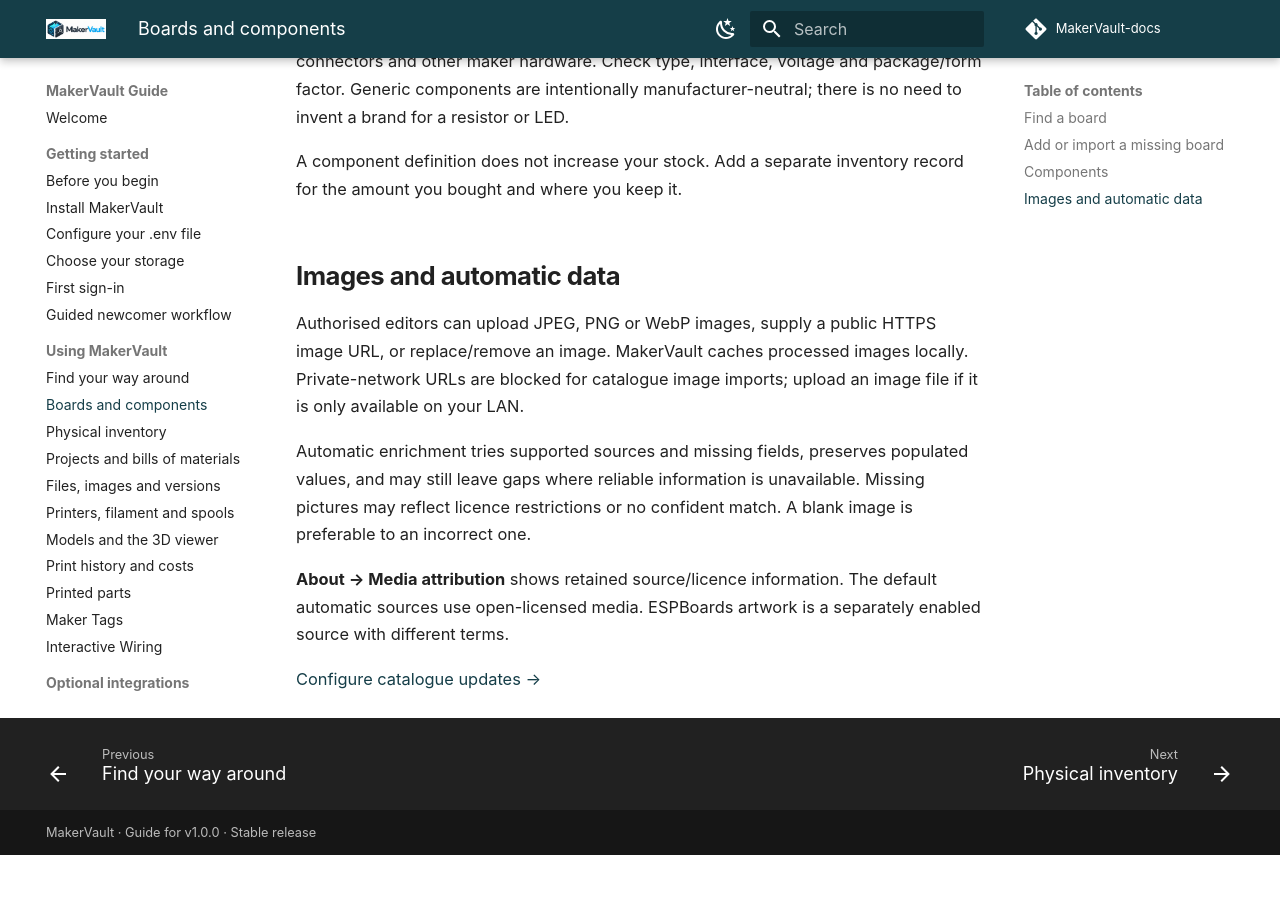
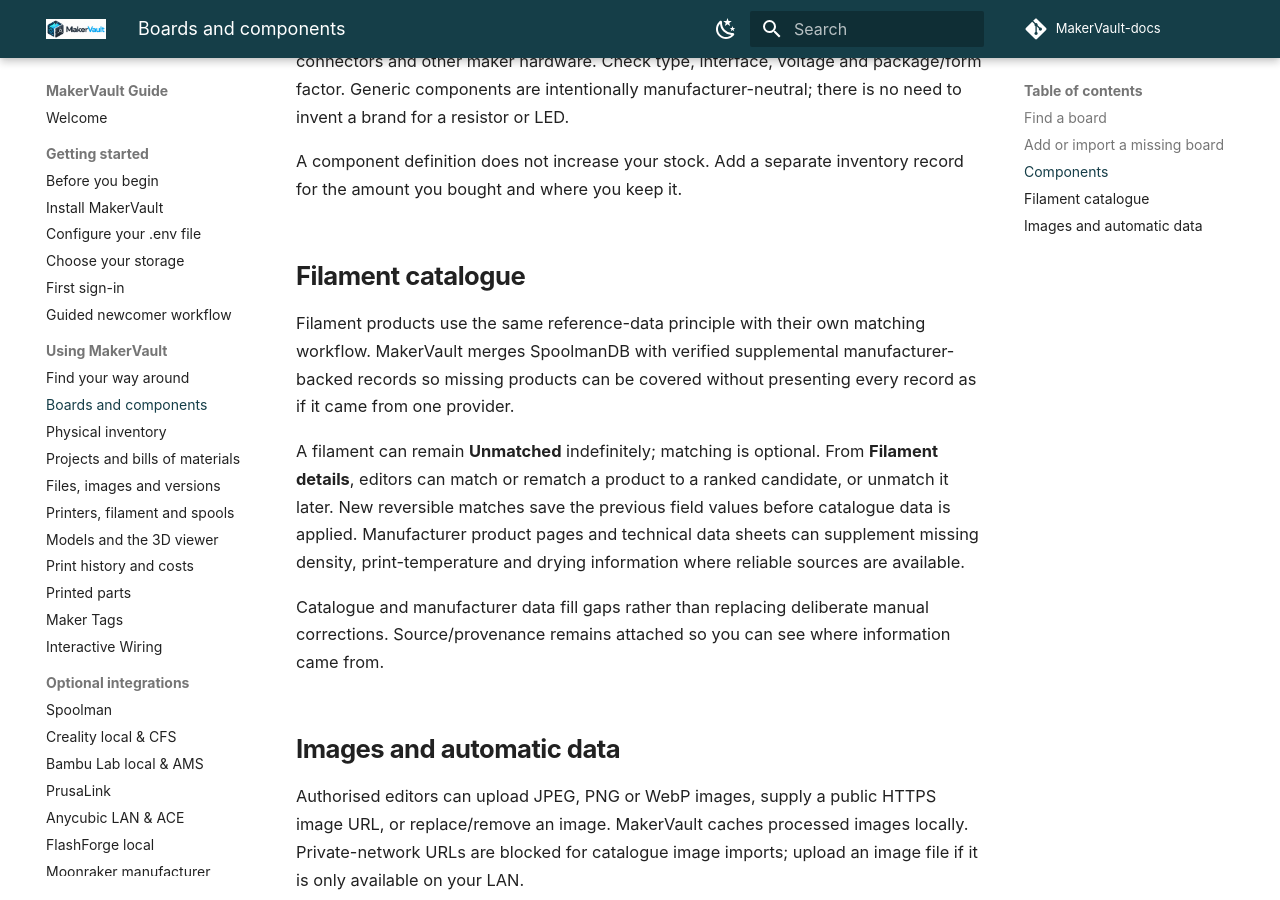
Before and after one commit to gavrd7/MakerVault-docs, an MkDocs documentation site: the page built from docs/guide/using/catalogue.md, in a window 1280 px wide and 900 px high, scrolled down 3862 px. Built offline with MkDocs 1.6.1 and Material for MkDocs 9.7.7, drawn with Linux system fonts in a browser that asks for light colours; comment, search, counter and statistics services are not loaded; before the commit the page ends 4717 px from its top, so only the background shows below that; some of the changed text lies outside the part shown.

Commit message:
Expand public catalogue guide for filament

```diff
--- a/docs/guide/using/catalogue.md
+++ b/docs/guide/using/catalogue.md
@@ -1,4 +1,4 @@
-# Boards and components
+# Boards, components and filament
 
 **Goal:** find or create an accurate description of a product before recording the units you own.
 
@@ -50,6 +50,14 @@
 
 A component definition does not increase your stock. Add a separate inventory record for the amount you bought and where you keep it.
 
+## Filament catalogue
+
+Filament products use the same reference-data principle with their own matching workflow. MakerVault merges SpoolmanDB with verified supplemental manufacturer-backed records so missing products can be covered without presenting every record as if it came from one provider.
+
+A filament can remain **Unmatched** indefinitely; matching is optional. From **Filament details**, editors can match or rematch a product to a ranked candidate, or unmatch it later. New reversible matches save the previous field values before catalogue data is applied. Manufacturer product pages and technical data sheets can supplement missing density, print-temperature and drying information where reliable sources are available.
+
+Catalogue and manufacturer data fill gaps rather than replacing deliberate manual corrections. Source/provenance remains attached so you can see where information came from.
+
 ## Images and automatic data
 
 Authorised editors can upload JPEG, PNG or WebP images, supply a public HTTPS image URL, or replace/remove an image. MakerVault caches processed images locally. Private-network URLs are blocked for catalogue image imports; upload an image file if it is only available on your LAN.
```
